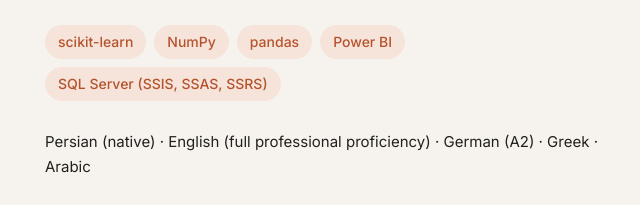
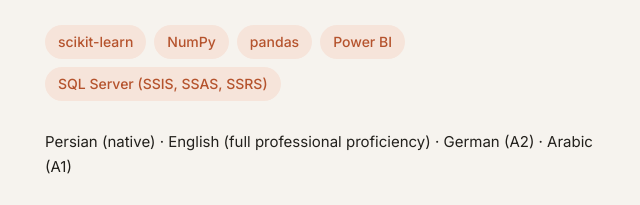
Before and after one commit to ShadiBabaei/ShadiBabaei.github.io, a plain HTML site: page index.html in a window 1280 px wide. Shown: the part 4023-4228 px from the top of the page, 559-1199 px from the left. Drawn offline with Linux system fonts and the light colour scheme.

Commit message:
Modify language proficiency in index.html
Updated language proficiency details by replacing 'Greek' with 'Arabic (A1)'.

```diff
--- a/index.html
+++ b/index.html
@@ -328,7 +328,7 @@ height="0" width="0" style="display:none;visibility:hidden"></iframe></noscript>
         <span class="chip">Python</span><span class="chip">C</span><span class="chip">C++</span><span class="chip">SQL</span><span class="chip">Git</span><span class="chip">Linux</span><span class="chip">Docker</span><span class="chip">LaTeX</span></div></div>
       <div class="row"><div class="when">Data</div><div class="interests" style="margin:0">
         <span class="chip">scikit-learn</span><span class="chip">NumPy</span><span class="chip">pandas</span><span class="chip">Power BI</span><span class="chip">SQL Server (SSIS, SSAS, SSRS)</span></div></div>
-      <div class="row"><div class="when">Languages</div><div><p style="margin:0;color:var(--text)">Persian (native) · English (full professional proficiency) · German (A2) · Greek · Arabic</p></div></div>
+      <div class="row"><div class="when">Languages</div><div><p style="margin:0;color:var(--text)">Persian (native) · English (full professional proficiency) · German (A2) · Arabic (A1)</p></div></div>
       <div class="row"><div class="when">Honors</div><div><p style="margin:0;color:var(--text)">Ranked in the top 1% of 145,000 participants in Iran's National University Entrance Exam (2017).</p></div></div>
     </section>
 
```
